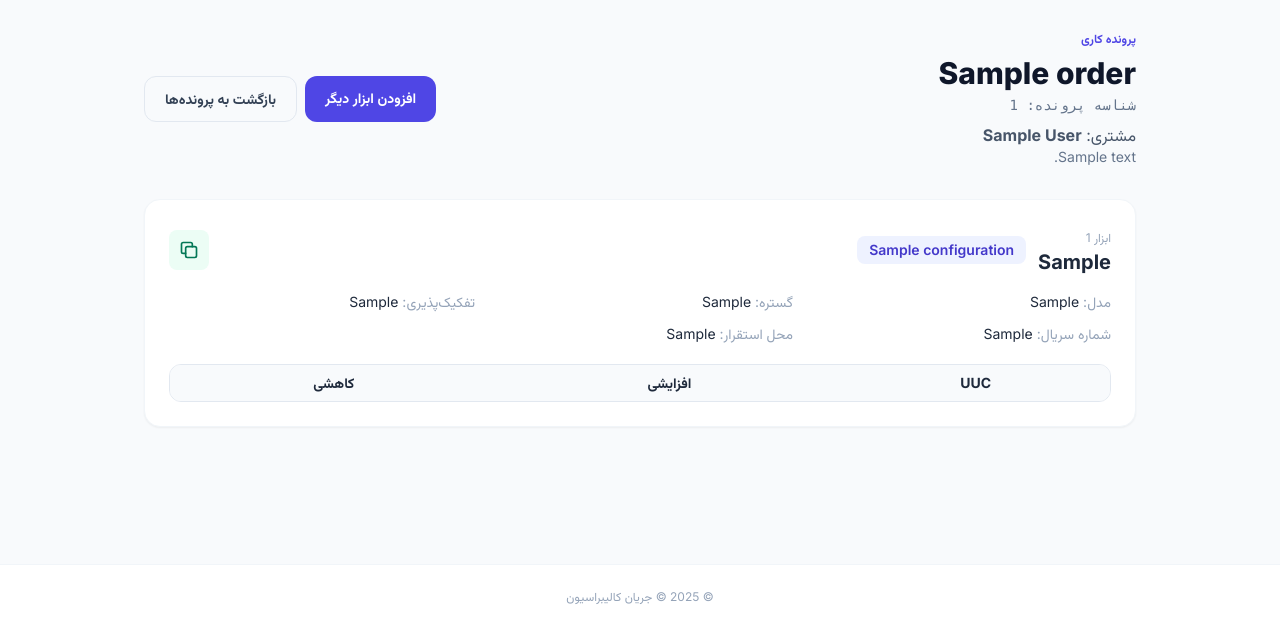
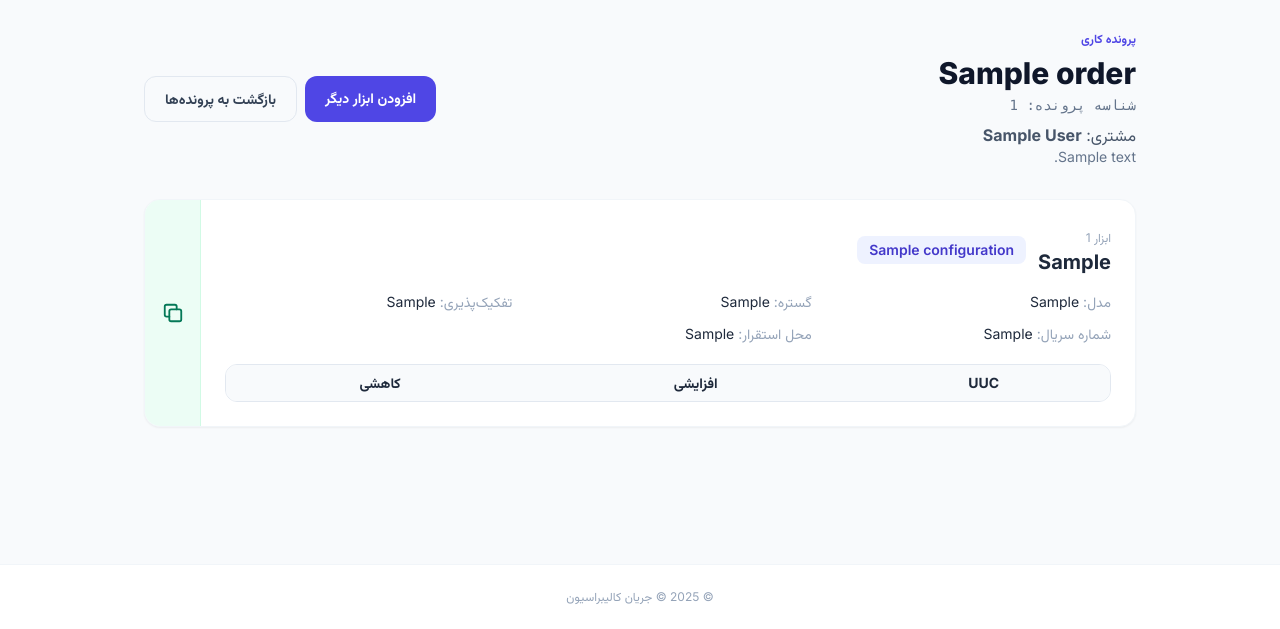
Before and after one commit to mohammadshko/parameters_getter, a FastAPI app: page /work-orders/1 in a window 1280 px wide. Shown: the part 171-800 px from the top of the page. Run offline with FastAPI, Linux system fonts and the light colour scheme; the visitor is signed in with stand-in values (Sample User, id 1); tables that the repository leaves empty hold one stand-in row (values such as "Sample post"); lists and menus that the app fills with data are empty; parts of the project's set-up code (start-up, migrations or seed data) failed here and were passed over; some libraries are stand-ins or nearby versions.

Commit message:
Move Excel copy button to full-height left edge of tool cards

```diff
--- a/templates/work_order_detail.html
+++ b/templates/work_order_detail.html
@@ -16,18 +16,13 @@
   </div>
   <div class="space-y-4">
     {% for tool in tools %}
-    <section class="bg-white rounded-2xl border border-slate-100 shadow-sm p-6">
+    <section class="flex items-stretch bg-white rounded-2xl border border-slate-100 shadow-sm overflow-hidden">
+      <div class="flex-1 min-w-0 p-6">
       <div class="flex flex-col sm:flex-row sm:items-center gap-3 mb-4">
         <div class="flex items-center gap-3">
           <div><span class="text-xs text-slate-400">ابزار {{ loop.index }}</span><h2 class="text-xl font-bold text-slate-800">{{ tool.selected_tool }}</h2></div>
           <span class="px-3 py-1 rounded-lg bg-indigo-50 text-indigo-700 text-sm font-semibold">{{ tool.producer_name }}</span>
         </div>
-        <button type="button" title="کپی اطلاعات ابزار برای اکسل" aria-label="کپی اطلاعات ابزار برای اکسل" class="copy-tool-row sm:mr-auto inline-flex items-center justify-center w-10 h-10 rounded-lg bg-emerald-50 text-emerald-700 hover:bg-emerald-100 transition" data-copy-row="{{ tool.excel_row | tojson | forceescape }}">
-          <svg xmlns="http://www.w3.org/2000/svg" width="20" height="20" viewBox="0 0 24 24" fill="none" stroke="currentColor" stroke-width="2" stroke-linecap="round" stroke-linejoin="round" aria-hidden="true">
-            <rect x="8" y="8" width="13" height="13" rx="2"></rect>
-            <path d="M16 8V5a2 2 0 0 0-2-2H5a2 2 0 0 0-2 2v9a2 2 0 0 0 2 2h3"></path>
-          </svg>
-        </button>
       </div>
       <div class="grid grid-cols-1 sm:grid-cols-2 lg:grid-cols-3 gap-3 text-sm">
         <div><span class="text-slate-400">مدل:</span> {{ tool.model }}</div>
@@ -42,6 +37,13 @@
           <tbody>{% for point in tool.calibration_points %}<tr class="border-t border-slate-100"><td class="p-2">{{ point.uuc }}</td><td class="p-2">{{ point.ref_rising }}</td><td class="p-2">{{ point.ref_falling }}</td></tr>{% endfor %}</tbody>
         </table>
       </div>
+      </div>
+      <button type="button" title="کپی اطلاعات ابزار برای اکسل" aria-label="کپی اطلاعات ابزار برای اکسل" class="copy-tool-row flex w-14 shrink-0 items-center justify-center bg-emerald-50 text-emerald-700 hover:bg-emerald-100 transition border-r border-emerald-100" data-copy-row="{{ tool.excel_row | tojson | forceescape }}">
+        <svg xmlns="http://www.w3.org/2000/svg" width="22" height="22" viewBox="0 0 24 24" fill="none" stroke="currentColor" stroke-width="2" stroke-linecap="round" stroke-linejoin="round" aria-hidden="true">
+          <rect x="8" y="8" width="13" height="13" rx="2"></rect>
+          <path d="M16 8V5a2 2 0 0 0-2-2H5a2 2 0 0 0-2 2v9a2 2 0 0 0 2 2h3"></path>
+        </svg>
+      </button>
     </section>
     {% else %}
     <div class="p-10 text-center bg-white rounded-2xl border border-slate-100">هنوز ابزاری به این پرونده اضافه نشده است.</div>
```
